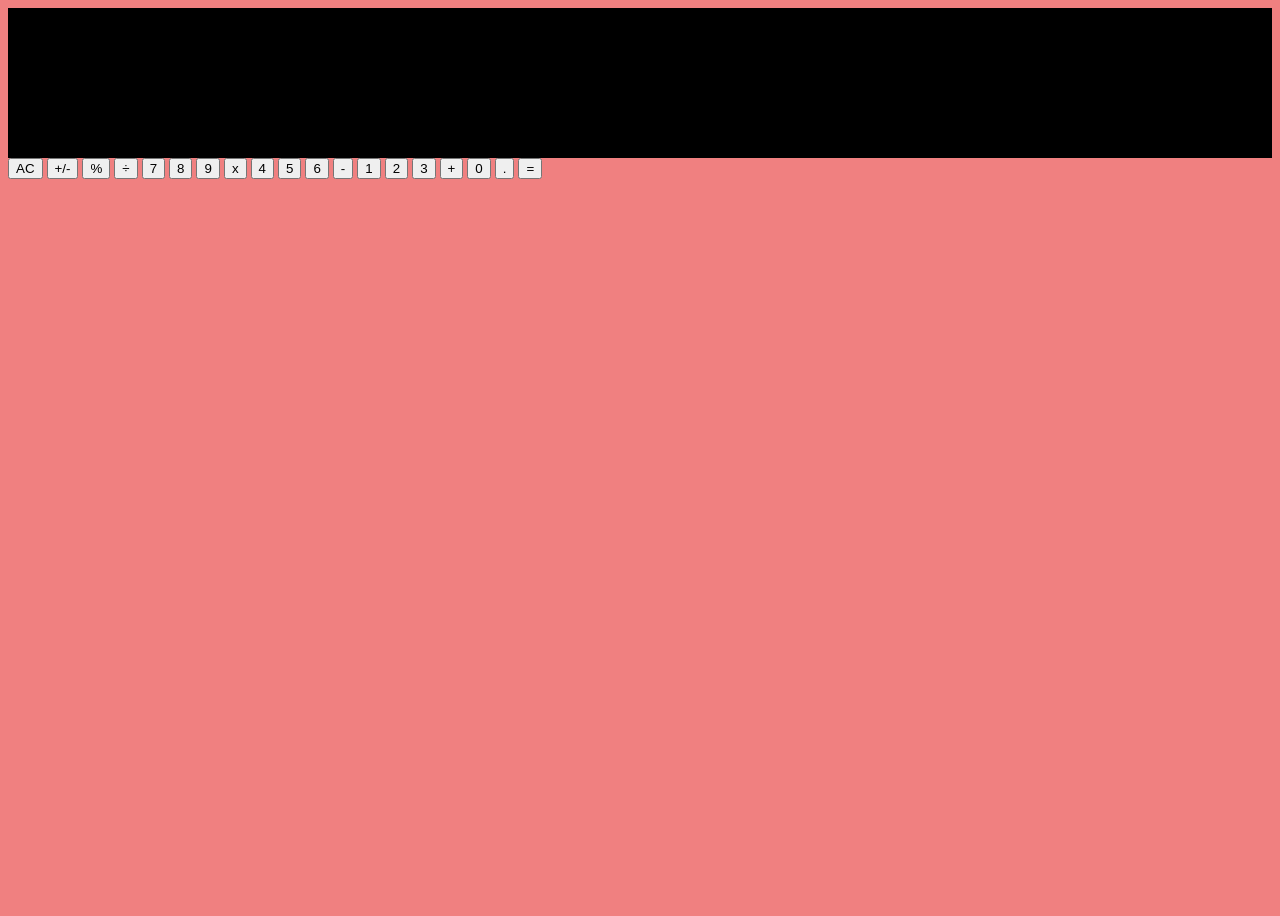
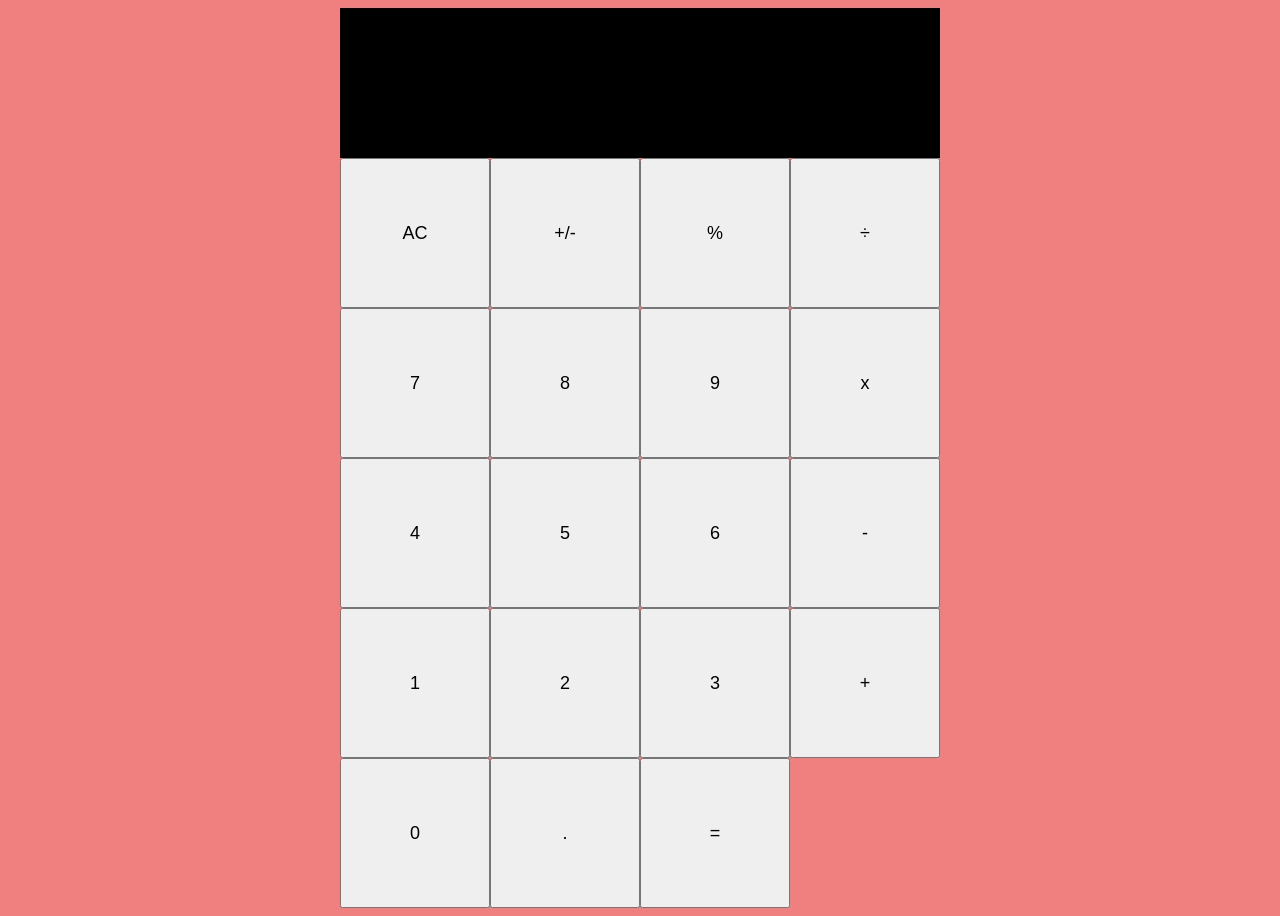
Before and after one commit to Camie0903/calculator, a plain HTML site: page index.html in a window 1280 px wide. Before the commit the page ends 800 px from the top, so only its background shows below. Drawn offline with Linux system fonts and the light colour scheme.

Commit message:
more changes

```diff
--- a/index.html
+++ b/index.html
@@ -12,25 +12,25 @@
         <div id="output">
         </div>
         <div class="button-container">
-            <button>AC</button>
-            <button>+/-</button>
-            <button>%</button>
-            <button>÷</button>
-            <button>7</button>
-            <button>8</button>
-            <button>9</button>
-            <button>x</button>
-            <button>4</button>
-            <button>5</button>
-            <button>6</button>
-            <button>-</button>
-            <button>1</button>
-            <button>2</button>
-            <button>3</button>
-            <button>+</button>
-            <button>0</button>
-            <button>.</button>
-            <button>=</button>
+            <button class="button">AC</button>
+            <button class="button">+/-</button>
+            <button class="button">%</button>
+            <button class="button">÷</button>
+            <button class="button">7</button>
+            <button class="button">8</button>
+            <button class="button">9</button>
+            <button class="button">x</button>
+            <button class="button">4</button>
+            <button class="button">5</button>
+            <button class="button">6</button>
+            <button class="button">-</button>
+            <button class="button">1</button>
+            <button class="button">2</button>
+            <button class="button">3</button>
+            <button class="button">+</button>
+            <button class="button">0</button>
+            <button class="button">.</button>
+            <button class="button">=</button>
 
         </div>
     </div>
--- a/style.css
+++ b/style.css
@@ -1,13 +1,18 @@
 body{
     background: lightcoral;
 }
+
+.calculator{
+    max-width: 600px;
+    margin-inline: auto;
+}
 #output{
-    width: auto;
+    /* width: 328px; */
     height: 150px;
     background: black;
 
 }
-#button-container{
+.button-container{
     display: flex;
     flex-wrap: wrap;
 }
```
